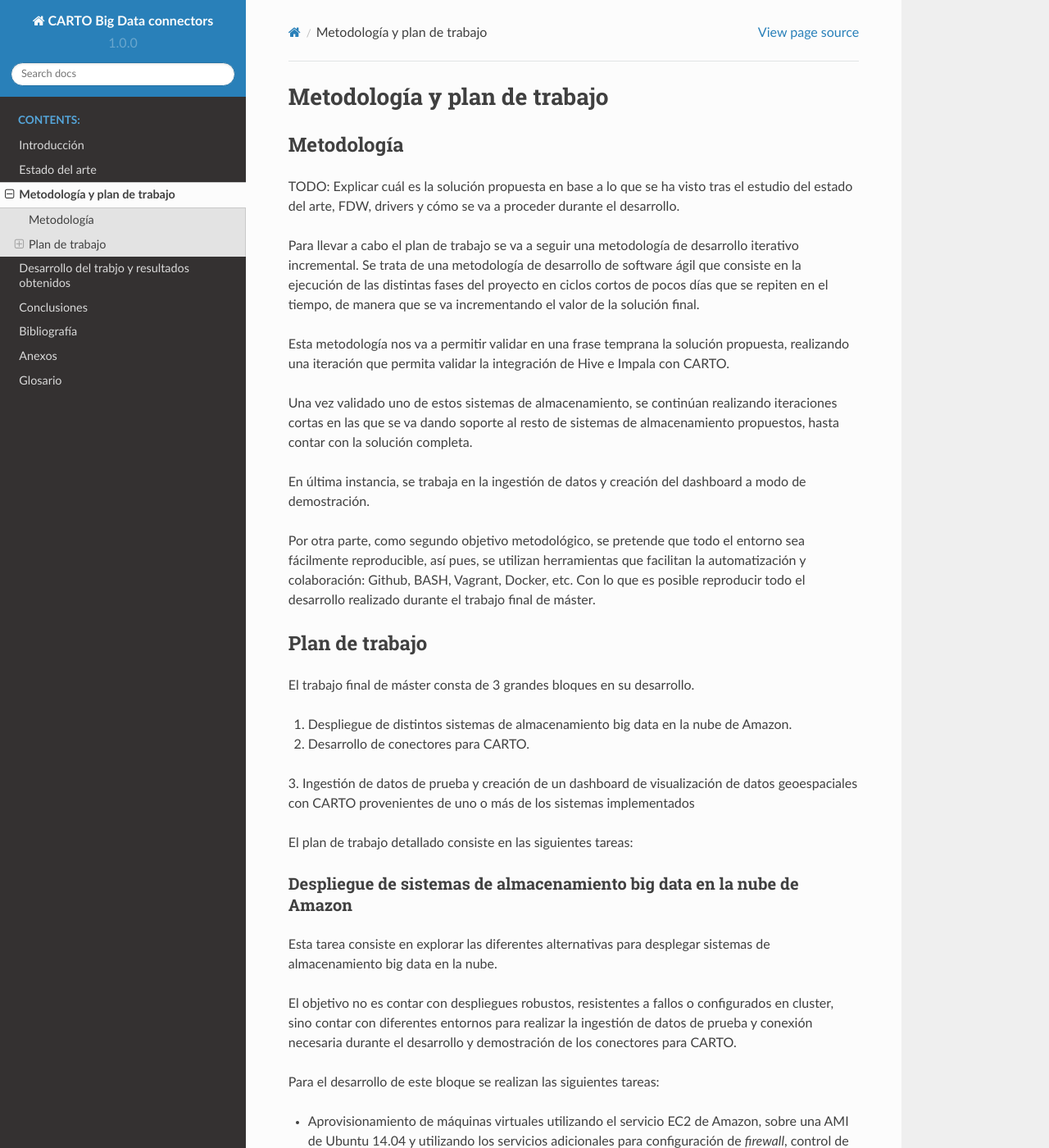
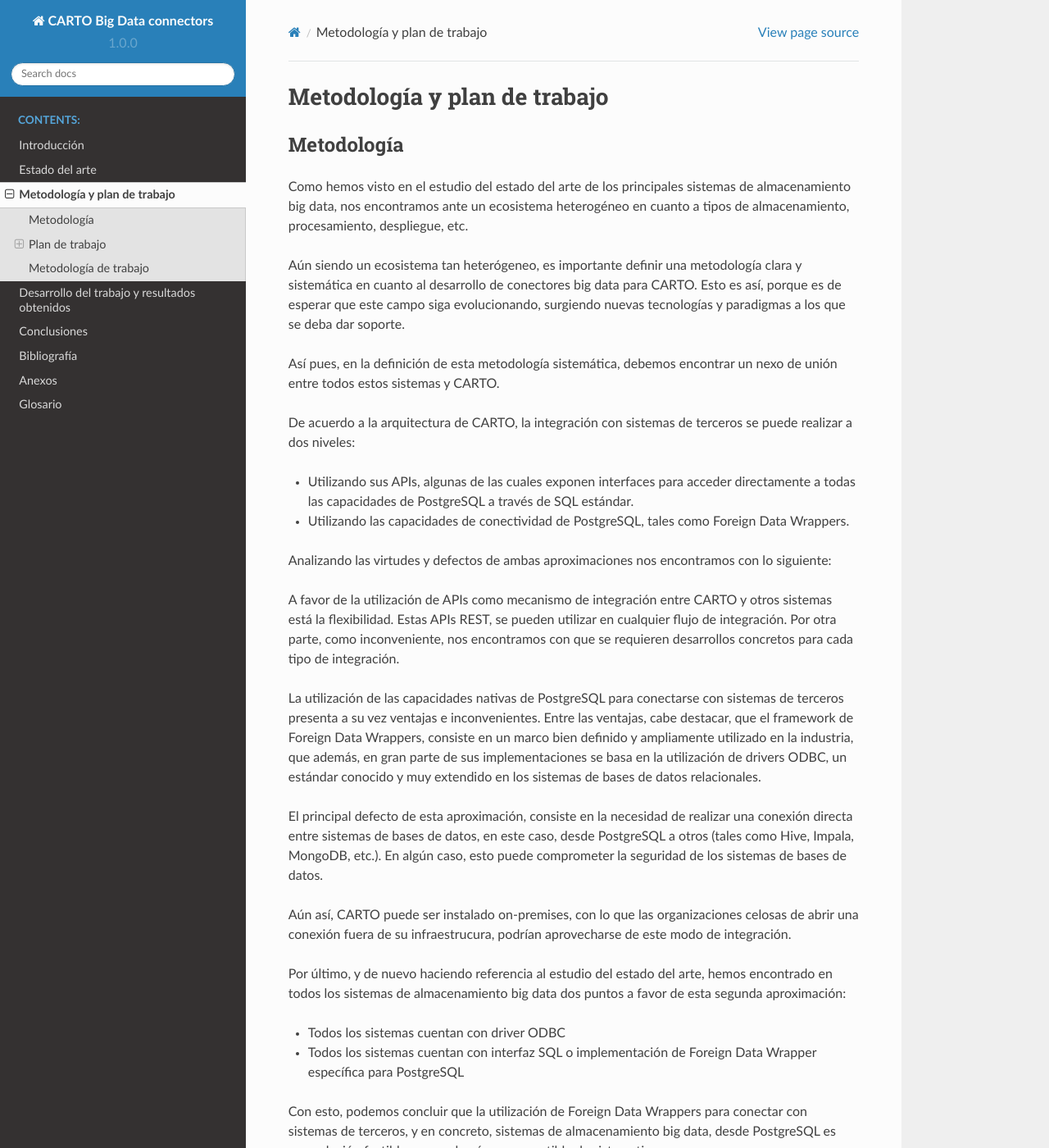
Before and after one commit to alrocar/TFM, a Sphinx documentation site: the page built from docs/source/tfm/20-metodologia.rst, in a window 1280 px wide and 1400 px high. Shown: the whole window at 82% size. Built offline with Sphinx 7.4.7 and the Read the Docs theme 2.0.0, drawn with Linux system fonts in a browser that asks for light colours; some of the changed text lies outside the part shown.

Commit message:
define methodology

```diff
--- a/docs/source/tfm/10-estado-del-arte.rst
+++ b/docs/source/tfm/10-estado-del-arte.rst
@@ -10,6 +10,7 @@
 
 - Procesamiento batch vs interactivo (Interactivo es batch pero con latencia del orden de segundos o minutos en caso de análisis de petabytes)
 - Driver ODBC
+- Foreign Data Wrapper
 
 CARTO
 -----
--- a/docs/source/tfm/20-metodologia.rst
+++ b/docs/source/tfm/20-metodologia.rst
@@ -6,17 +6,43 @@
 Metodología
 -----------
 
-TODO: Explicar cuál es la solución propuesta en base a lo que se ha visto tras el estudio del estado del arte, FDW, drivers y cómo se va a proceder durante el desarrollo.
+Como hemos visto en el estudio del estado del arte de los principales sistemas de almacenamiento big data, nos encontramos ante un ecosistema heterogéneo en cuanto a tipos de almacenamiento, procesamiento, despliegue, etc.
 
-Para llevar a cabo el plan de trabajo se va a seguir una metodología de desarrollo iterativo incremental. Se trata de una metodología de desarrollo de software ágil que consiste en la ejecución de las distintas fases del proyecto en ciclos cortos de pocos días que se repiten en el tiempo, de manera que se va incrementando el valor de la solución final.
+Aún siendo un ecosistema tan heterógeneo, es importante definir una metodología clara y sistemática en cuanto al desarrollo de conectores big data para CARTO. Esto es así, porque es de esperar que este campo siga evolucionando, surgiendo nuevas tecnologías y paradigmas a los que se deba dar soporte.
 
-Esta metodología nos va a permitir validar en una frase temprana la solución propuesta, realizando una iteración que permita validar la integración de Hive e Impala con CARTO.
+Así pues, en la definición de esta metodología sistemática, debemos encontrar un nexo de unión entre todos estos sistemas y CARTO.
 
-Una vez validado uno de estos sistemas de almacenamiento, se continúan realizando iteraciones cortas en las que se va dando soporte al resto de sistemas de almacenamiento propuestos, hasta contar con la solución completa.
+De acuerdo a la arquitectura de CARTO, la integración con sistemas de terceros se puede realizar a dos niveles:
 
-En última instancia, se trabaja en la ingestión de datos y creación del dashboard a modo de demostración.
+- Utilizando sus APIs, algunas de las cuales exponen interfaces para acceder directamente a todas las capacidades de PostgreSQL a través de SQL estándar.
+- Utilizando las capacidades de conectividad de PostgreSQL, tales como Foreign Data Wrappers.
 
-Por otra parte, como segundo objetivo metodológico, se pretende que todo el entorno sea fácilmente reproducible, así pues, se utilizan herramientas que facilitan la automatización y colaboración: Github, BASH, Vagrant, Docker, etc. Con lo que es posible reproducir todo el desarrollo realizado durante el trabajo final de máster.
+Analizando las virtudes y defectos de ambas aproximaciones nos encontramos con lo siguiente:
+
+A favor de la utilización de APIs como mecanismo de integración entre CARTO y otros sistemas está la flexibilidad. Estas APIs REST, se pueden utilizar en cualquier flujo de integración. Por otra parte, como inconveniente, nos encontramos con que se requieren desarrollos concretos para cada tipo de integración.
+
+La utilización de las capacidades nativas de PostgreSQL para conectarse con sistemas de terceros presenta a su vez ventajas e inconvenientes. Entre las ventajas, cabe destacar, que el framework de Foreign Data Wrappers, consiste en un marco bien definido y ampliamente utilizado en la industria, que además, en gran parte de sus implementaciones se basa en la utilización de drivers ODBC, un estándar conocido y muy extendido en los sistemas de bases de datos relacionales.
+
+El principal defecto de esta aproximación, consiste en la necesidad de realizar una conexión directa entre sistemas de bases de datos, en este caso, desde PostgreSQL a otros (tales como Hive, Impala, MongoDB, etc.). En algún caso, esto puede comprometer la seguridad de los sistemas de bases de datos.
+
+Aún así, CARTO puede ser instalado on-premises, con lo que las organizaciones celosas de abrir una conexión fuera de su infraestrucura, podrían aprovecharse de este modo de integración.
+
+Por último, y de nuevo haciendo referencia al estudio del estado del arte, hemos encontrado en todos los sistemas de almacenamiento big data dos puntos a favor de esta segunda aproximación:
+
+- Todos los sistemas cuentan con driver ODBC
+- Todos los sistemas cuentan con interfaz SQL o implementación de Foreign Data Wrapper específica para PostgreSQL
+
+Con esto, podemos concluir que la utilización de Foreign Data Wrappers para conectar con sistemas de terceros, y en concreto, sistemas de almacenamiento big data, desde PostgreSQL es una solución factible y que además es susceptible de sistematizar.
+
+Con esta premisa, vamos a definir, una metodología, que se pueda probar y repetir, para conectar CARTO con Hive, Impala, Redshift, BigQuery, MongoDB y en definitiva, cualquier sistema de almacenamiento.
+
+Esta metodología consta de 4 fases, que se desarrollarán para cada sistema en la siguiente sección :ref:`desarrollo` y que se enumeran a continuación:
+
+1. Despliegue de un entorno de prueba del sistema de almacenamiento big data
+2. Búsqueda, instalación y prueba de un driver ODBC compatible
+3. Búsqueda, instalación y prueba de un Foreign Data Wrapper (opcionalmente se puede utilizar la implementación base de PostgreSQL o implementar una propia)
+4. Ingestión de datos hacia CARTO
+
 
 Plan de trabajo
 ---------------
@@ -75,3 +101,16 @@
 provenientes de uno o más de los sistemas implementados.
 
 TODO: especificar un poco más qué datasets y qué sistemas de almacenamiento concreto se van a usar.
+
+Metodología de trabajo
+----------------------
+
+Para llevar a cabo el plan de trabajo se va a seguir una metodología de desarrollo iterativo incremental. Se trata de una metodología de desarrollo de software ágil que consiste en la ejecución de las distintas fases del proyecto en ciclos cortos de pocos días que se repiten en el tiempo, de manera que se va incrementando el valor de la solución final.
+
+Esta metodología nos va a permitir validar en una frase temprana la solución propuesta, realizando una iteración que permita validar la integración de Hive e Impala con CARTO.
+
+Una vez validado uno de estos sistemas de almacenamiento, se continúan realizando iteraciones cortas en las que se va dando soporte al resto de sistemas de almacenamiento propuestos, hasta contar con la solución completa.
+
+En última instancia, se trabaja en la ingestión de datos y creación del dashboard a modo de demostración.
+
+Por otra parte, como segundo objetivo metodológico, se pretende que todo el entorno sea fácilmente reproducible, así pues, se utilizan herramientas que facilitan la automatización y colaboración: Github, BASH, Vagrant, Docker, etc. Con lo que es posible reproducir todo el desarrollo realizado durante el trabajo final de máster.
--- a/docs/source/tfm/30-desarrollo.rst
+++ b/docs/source/tfm/30-desarrollo.rst
@@ -1,7 +1,7 @@
 .. _desarrollo:
 
-Desarrollo del trabjo y resultados obtenidos
-============================================
+Desarrollo del trabajo y resultados obtenidos
+=============================================
 
 6. Desarrollo del trabajo y resultados obtenidos.
 
```
